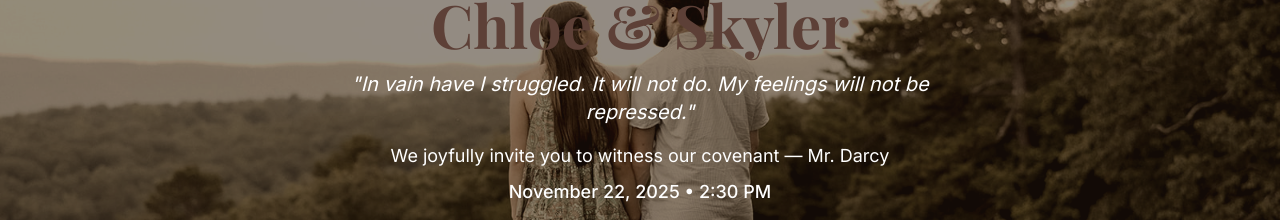
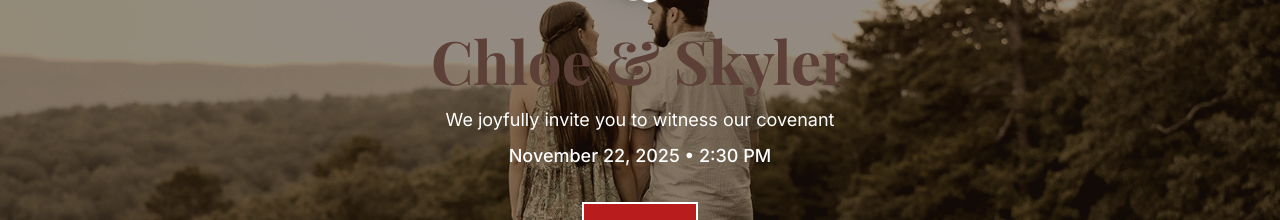
Before and after one commit to skylerahuman/shumanbeans, a SvelteKit app: page / in a window 1280 px wide. Shown: the part 288-508 px from the top of the page. Built offline with nearby package versions, Linux system fonts and the light colour scheme; no server answers.

Commit message:
Remove fake Mr. Darcy quote from homepage
- Remove Pride and Prejudice blockquote from hero section
- Clean up invitation text to remove incorrect Mr. Darcy attribution
- Update both dynamic and SSR fallback content sections

```diff
--- a/src/routes/+page.svelte
+++ b/src/routes/+page.svelte
@@ -54,19 +54,11 @@
         Chloe & Skyler
       </h1>
 
-      <blockquote
-        class="text-lg md:text-xl italic mb-4 max-w-2xl"
-        in:fade={{ duration: 800, delay: 600 }}
-      >
-        "In vain have I struggled. It will not do. My feelings will not be
-        repressed."
-      </blockquote>
-
       <p
         class="text-base md:text-lg mb-2"
         in:fly={{ y: 20, duration: 600, delay: 1000 }}
       >
-        We joyfully invite you to witness our covenant — Mr. Darcy
+        We joyfully invite you to witness our covenant
       </p>
 
       <p
@@ -88,12 +80,8 @@
       <h1 class="text-4xl md:text-6xl font-serif font-bold mb-4">
         Chloe & Skyler
       </h1>
-      <blockquote class="text-lg md:text-xl italic mb-4 max-w-2xl">
-        "In vain have I struggled. It will not do. My feelings will not be
-        repressed."
-      </blockquote>
       <p class="text-base md:text-lg mb-2">
-        We joyfully invite you to witness our covenant — Mr. Darcy
+        We joyfully invite you to witness our covenant
       </p>
       <p class="text-base md:text-lg mb-8 font-medium">
         November 22, 2025 • 2:30 PM
```
